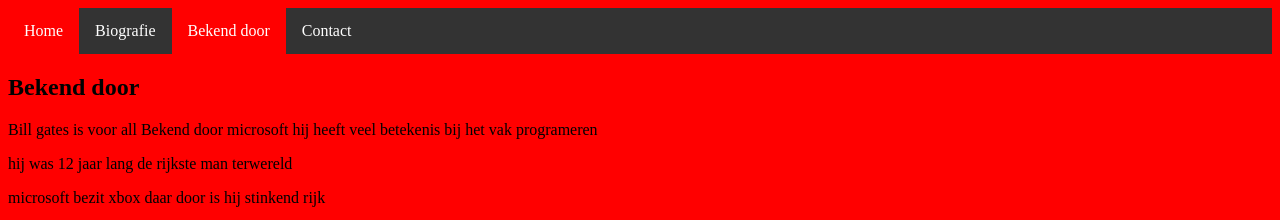
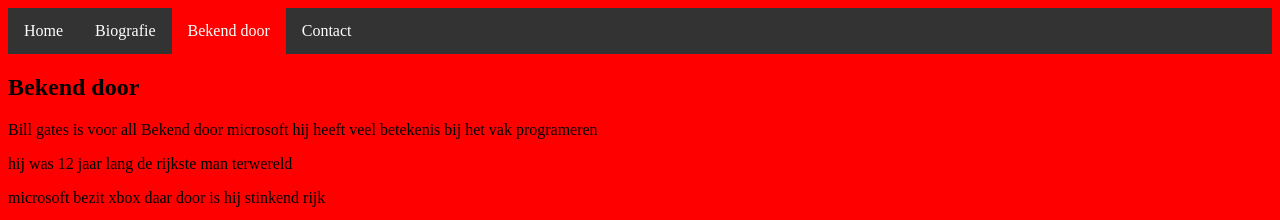
Before and after one commit to tommyboy20048/tommyboy20048.github.io, a plain HTML site: page Bekend door.html in a window 1280 px wide. Shown: the top 220 px of the page. Drawn offline with Linux system fonts and the light colour scheme.

Commit message:
index.html gemaakt

```diff
--- a/Bekend door.html
+++ b/Bekend door.html
@@ -44,7 +44,7 @@
   </style>
   <body>
     <ul>
-    <li><a href="Bill Gates.html" class="active">Home</a></li>
+    <li><a href="index.html">Home</a></li>
     <li><a href="Biografie.html">Biografie</a></li>
     <li><a href="Bekend door.html"class="active">Bekend door</a></li>
     <li><a href="Contact.html">Contact</a></li>
```
Also changed, not shown: Biografie.html (+1 -1 lines), Contact.html (+1 -1 lines), index.html (renamed from Bill Gates.html, +1 -1 lines).
